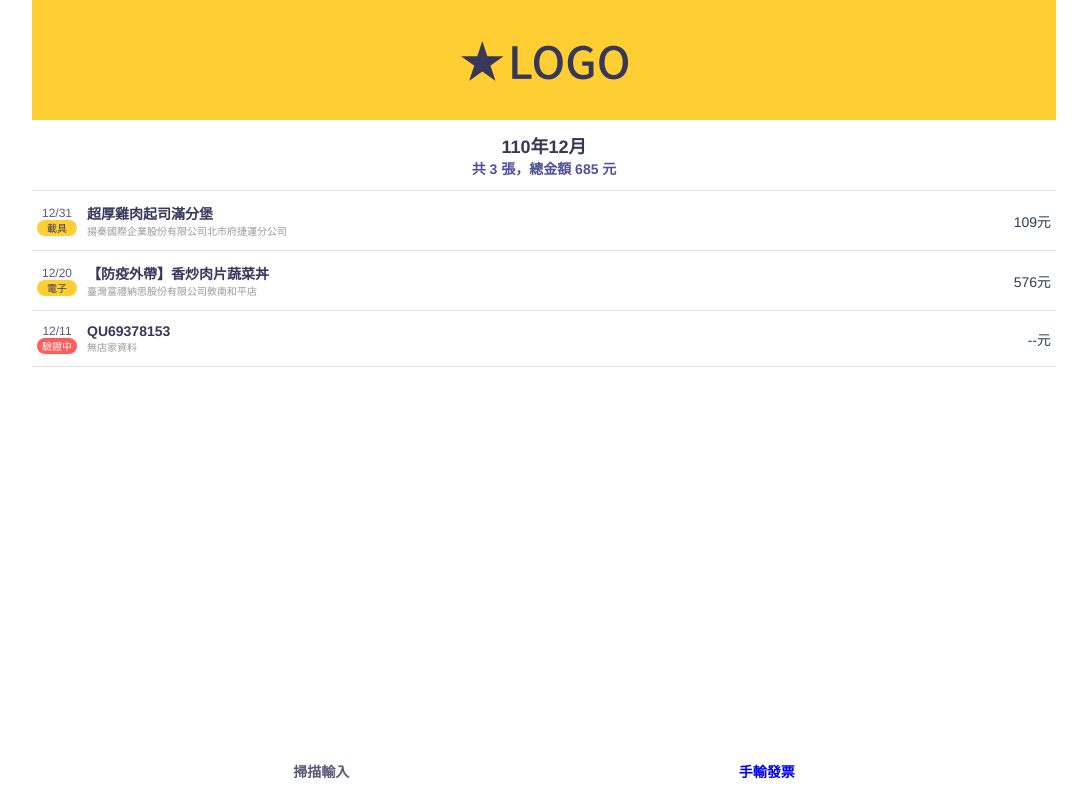
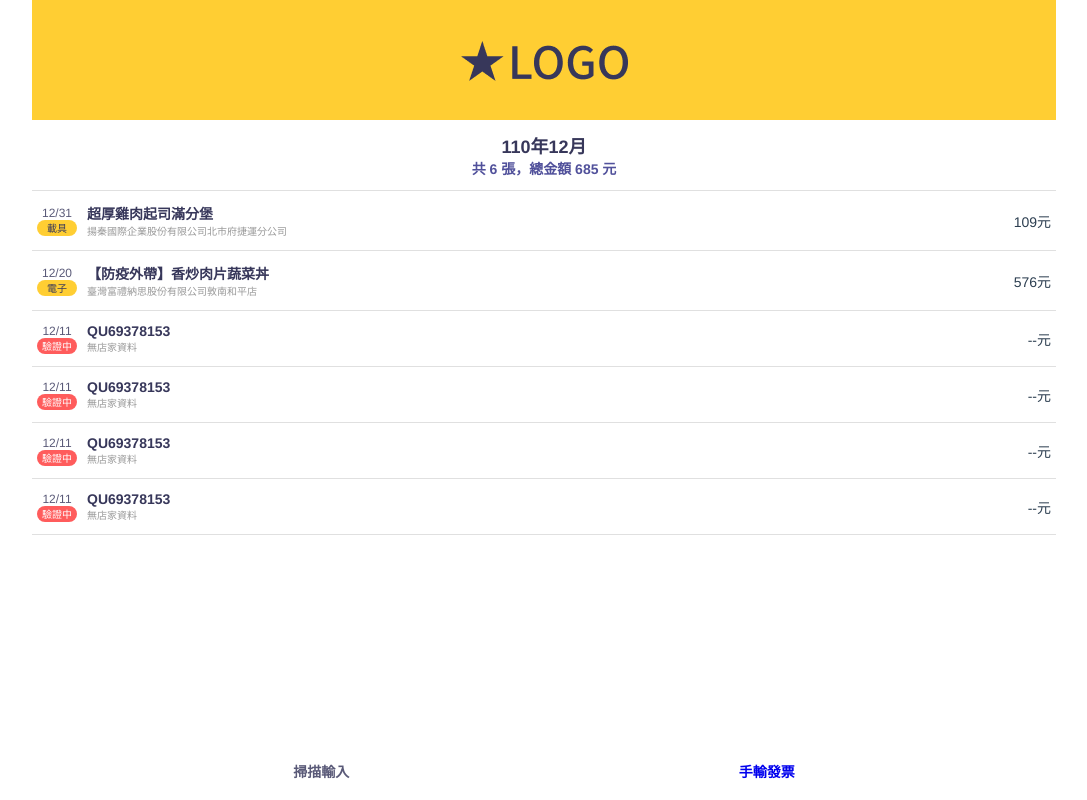
Before and after one commit to Apo0717/-, a Vue app: page / in a window 1280 px wide. Shown: the whole page, without its empty margins (96-1183 px from the left). Built offline with nearby package versions, Linux system fonts and the light colour scheme; data requests are answered from the project's data file.

Commit message:
0107 daylist紀錄刪除 整理加總BUG Q_Q

```diff
--- a/db.json
+++ b/db.json
@@ -70,6 +70,27 @@
       "status": "驗證中",
       "time": "2021-12-11 00:00:00",
       "type": 1
+    },
+    {
+      "id": 6245879,
+      "invNum": "QU69378153",
+      "status": "驗證中",
+      "time": "2021-12-11 00:00:00",
+      "type": 1
+    },
+    {
+      "id": 6245879,
+      "invNum": "QU69378153",
+      "status": "驗證中",
+      "time": "2021-12-11 00:00:00",
+      "type": 1
+    },
+    {
+      "id": 6245879,
+      "invNum": "QU69378153",
+      "status": "驗證中",
+      "time": "2021-12-11 00:00:00",
+      "type": 1
     }
   ]
 }
--- a/src/assets/CSS/home.sass
+++ b/src/assets/CSS/home.sass
@@ -74,7 +74,7 @@
 .close
   position: absolute
   top: calc(50% - 285px)
-  right: calc(50% - 160px)
+  right: calc(50% - 170px)
   cursor: pointer
   z-index: 6
 
--- a/src/views/Home.vue
+++ b/src/views/Home.vue
@@ -78,12 +78,21 @@ export default {
     const openClick = (i) => {
       infoOpen.click = !infoOpen.click;
       infoOpen.dataArr = i;
-      console.log(i, "讓你看看我長怎樣");
+      // console.log(i, "讓你看看我長怎樣");
     };
 
     const closeClick = () => {
       infoOpen.click = !infoOpen.click;
       infoOpen.dataArr = {};
+    };
+
+    const addAll = () => {
+      for (let i = 0; i < itemData.arr.length; i++) {
+        allItem.amount += parseInt(itemData.arr[i].addAmount);
+      }
+      // 千位符
+      allItem.amount = allItem.amount.toLocaleString();
+      allItem.itemNum = itemData.arr.length.toLocaleString();
     };
 
     const callData = () => {
@@ -108,17 +117,8 @@ export default {
 
         itemData.arr = handleData;
         console.log(handleData, "22");
-
-        for (let i = 0; i < itemData.arr.length; i++) {
-          allItem.amount += itemData.arr[i].addAmount;
-        }
-
-        // 千位符
-        allItem.amount = allItem.amount.toLocaleString();
-
-        allItem.itemNum = itemData.arr.length.toLocaleString();
-
         // console.log(allItem.amount, "錢錢");
+        addAll()
       });
     };
 
@@ -131,6 +131,7 @@ export default {
           alert("此筆資料已刪除");
           // 重新渲染資料
           closeClick();
+          addAll();
           callData();
         })
         .catch((err) => {
--- a/src/views/Input.vue
+++ b/src/views/Input.vue
@@ -43,6 +43,7 @@
                   v-model="year.val"
                   @focus="yearClean()"
                   oninput="value=value.replace(/[^\d]/g,'')"
+                  autocomplete="off"
               /></label>
               <datalist id="year-option">
                 <option
@@ -64,6 +65,7 @@
                   v-model="month.val"
                   @focus="monthClean()"
                   oninput="value=value.replace(/[^\d]/g,'')"
+                  autocomplete="off"
               /></label>
               <datalist id="month-option">
                 <option
@@ -88,6 +90,7 @@
                     year.val.length !== 4 || !month.val || month.val == 0
                   "
                   oninput="value=value.replace(/[^\d]/g,'')"
+                  autocomplete="off"
               /></label>
               <datalist id="day-option">
                 <option
@@ -109,8 +112,7 @@
           number2.val.length !== 8 ||
           !year.val ||
           !month.val ||
-          !day.val
-        "
+          !day.val"
       />
     </label>
   </div>
@@ -143,26 +145,13 @@ export default {
 
     const month = reactive({
       val: "",
-      option: [
-        "01",
-        "02",
-        "03",
-        "04",
-        "05",
-        "06",
-        "07",
-        "08",
-        "09",
-        "10",
-        "11",
-        "12",
-      ],
+      option: [],
+      yo: [1, 2, 3],
     });
 
     const day = reactive({
       val: "",
       option: [],
-      errMsg: false,
     });
 
     //call資料
@@ -223,8 +212,7 @@ export default {
         let ii = i.getFullYear();
         if (ii < year.val) {
           year.val = ii;
-        }
-        if (year.val.length > 3 && year.val < 1950) {
+        } else if (year.val.length > 3 && year.val < 1950) {
           year.val = 1950;
         }
       }
@@ -238,8 +226,10 @@ export default {
         console.log("月", val);
         // month.val = month.val.replace(/\D/g, "");
         if (12 < month.val) {
-          console.log("不可以13");
+          // console.log("不可以13");
           month.val = 12;
+        } else if (month.val.length > 1 && month.val < 1) {
+          month.val = 1;
         }
         dayNum();
       }
@@ -268,6 +258,13 @@ export default {
         year.option.push(i);
       }
       year.option = year.option.reverse();
+    };
+
+    // 月 option
+    const monthNum = () => {
+      for (let i = 1; i < 13; i++) {
+        month.option.push(i);
+      }
     };
 
     // 日 option
@@ -331,6 +328,7 @@ export default {
     onMounted(() => {
       callData();
       yearNum();
+      monthNum();
     });
 
     return {
```
